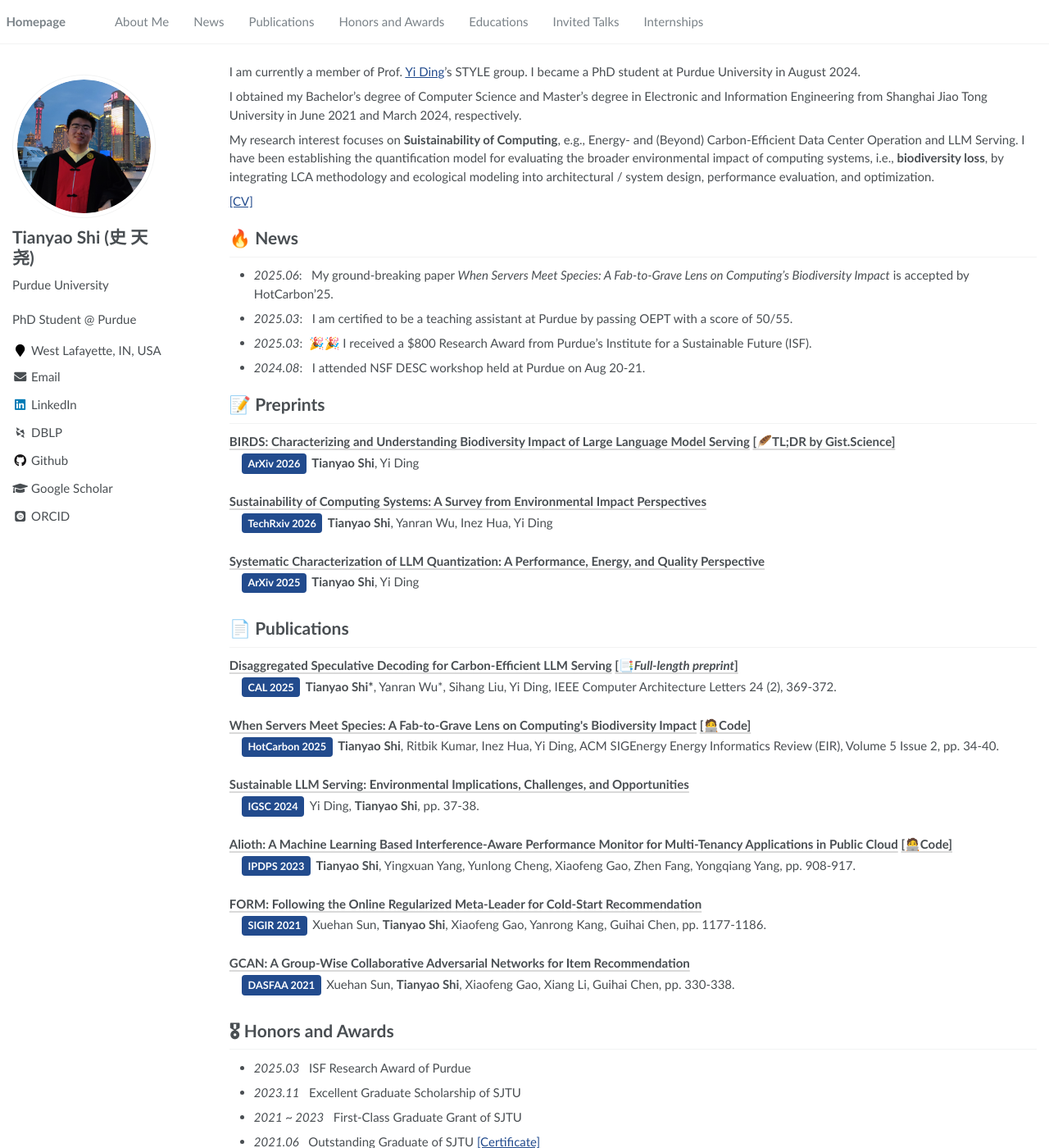
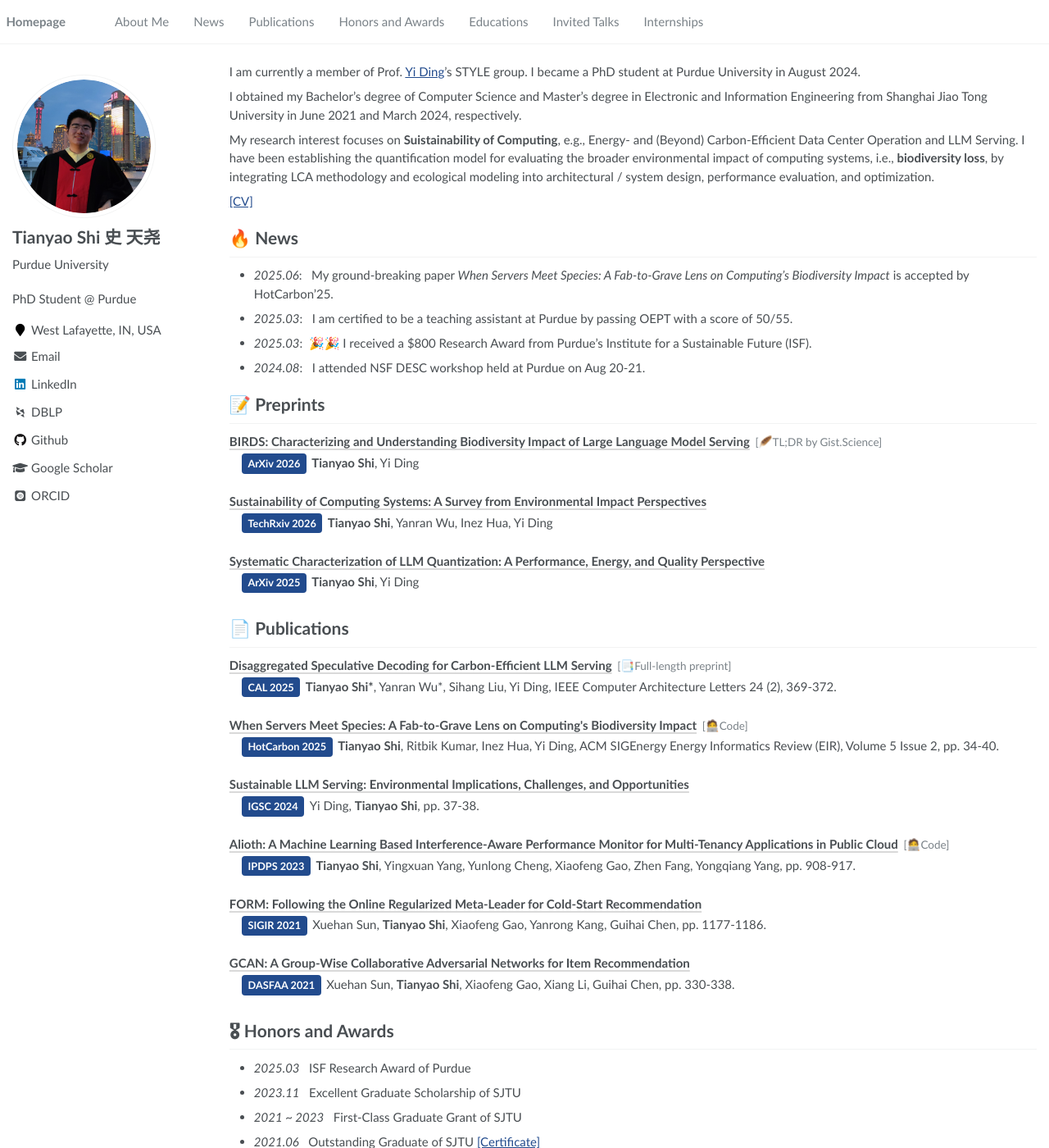
Before and after one commit to StHowling/sthowling.github.io, a Jekyll site: the page built from _pages/about.md, in a window 1280 px wide and 1400 px high. Shown: the whole window at 82% size. Built offline with Jekyll 4.4.1, drawn with Linux system fonts in a browser that asks for light colours; some web fonts are replaced.

Commit message:
Improve author name formatting and enhance publication title link styles with hover effects

```diff
--- a/_config.yml
+++ b/_config.yml
@@ -21,7 +21,7 @@ baidu_site_verification  :  # get baidu_site_verification from https://ziyuan.ba
 
 # Site Author
 author:
-  name             : "Tianyao Shi (史 天尧)"
+  name             : "Tianyao Shi\n史 天尧"
   avatar           : "images/android-chrome-512x512.png"
   bio              : "Purdue University"
   location         : "West Lafayette, IN, USA"
--- a/assets/css/main.scss
+++ b/assets/css/main.scss
@@ -120,7 +120,8 @@ h1:before, .anchor:before {
     font-weight: bold;
     margin-bottom: 0.2rem;
 
-    a {
+    /* Main paper title */
+    a:first-child {
         color: inherit;
         text-decoration: underline;
         text-decoration-color: rgba(0, 0, 0, 0.15); /* Subtle, light underline for visibility */
@@ -129,11 +130,33 @@ h1:before, .anchor:before {
         border-bottom: none;
         box-shadow: none;
         transition: all 0.2s ease-in-out;
+
+        &:hover {
+            color: $info-color;
+            text-decoration-color: $info-color;
+        }
     }
 
-    a:hover {
-        color: $info-color;
-        text-decoration-color: $info-color;
+    /* Supplementary material (e.g. [Code], [Preprint]) */
+    a:not(:first-child) {
+        font-weight: 500;
+        font-size: 0.9em;
+        color: $gray; /* Distinguish from the main title text */
+        text-decoration: none; /* No underline for supplementary links */
+        margin-left: 0.2rem;
+        border-bottom: none;
+        box-shadow: none;
+        transition: color 0.2s ease-in-out;
+
+        /* Normalize bold/italics inside these links so they don't visually overpower the title */
+        strong, em {
+            font-weight: 500;
+            font-style: normal;
+        }
+
+        &:hover {
+            color: $danger-color; /* Add a nice pop of color on hover */
+        }
     }
 }
 .pub-info {
```
